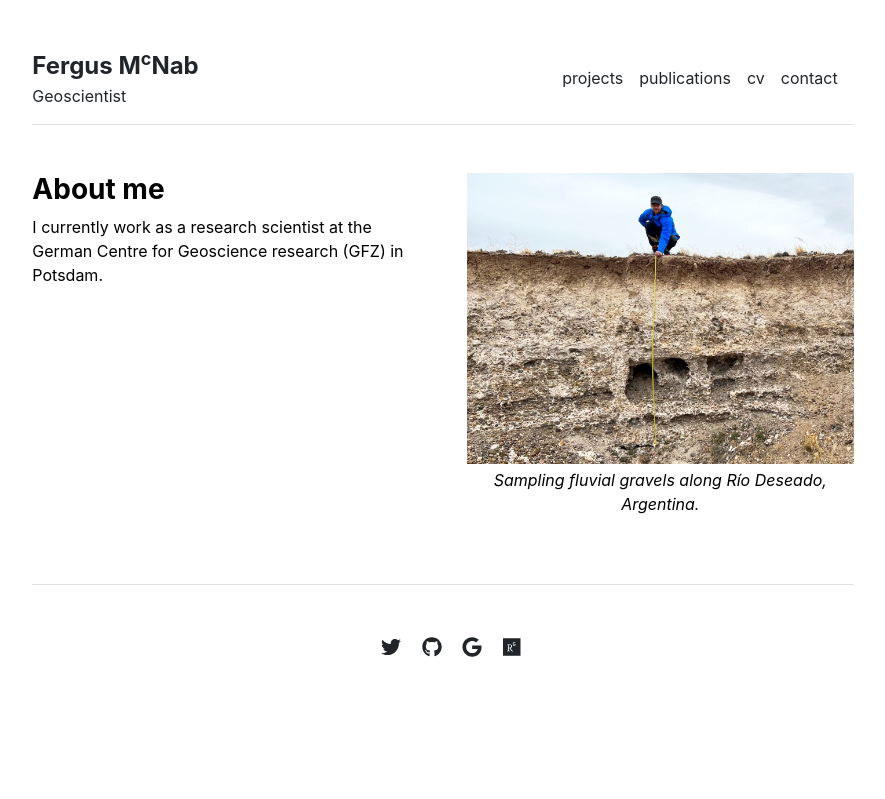
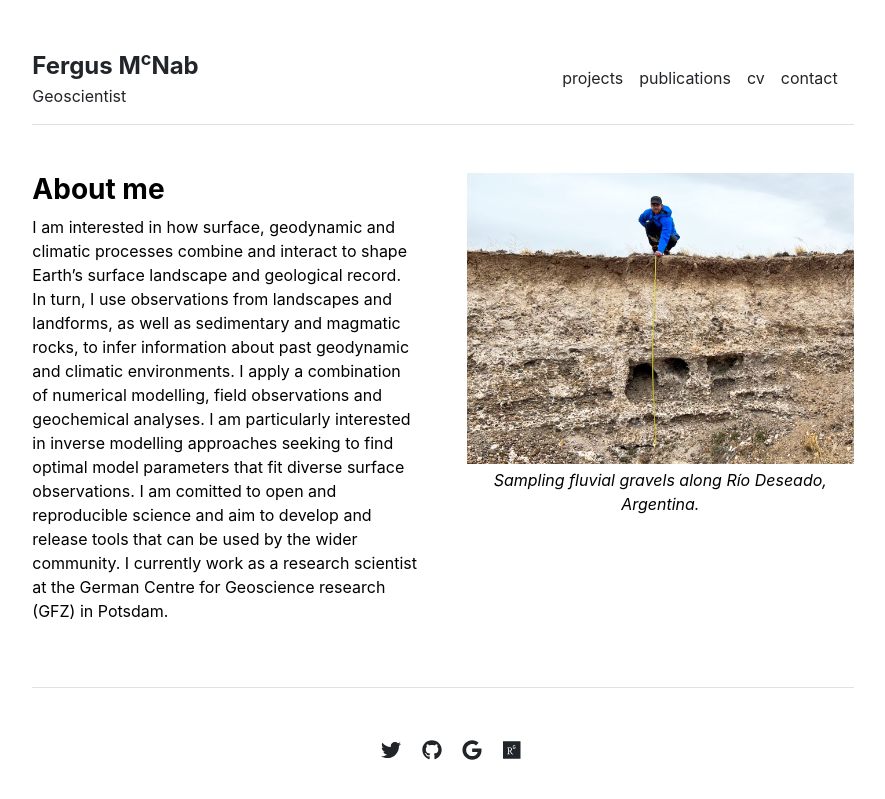
Before and after one commit to fmcnab/fmcnab.github.io, a Jekyll site: the page built from index.md, in a window 1280 px wide. Shown: the top 799 px of the page, without its empty margins (197-1082 px from the left). Built offline with Jekyll 4.4.1, drawn with Linux system fonts in a browser that asks for light colours.

Commit message:
Flesh out homepage.

```diff
--- a/index.md
+++ b/index.md
@@ -3,4 +3,4 @@ layout: home
 title: "Home"
 ---
 
-I currently work as a research scientist at the German Centre for Geoscience research (GFZ) in Potsdam.
+I am interested in how surface, geodynamic and climatic processes combine and interact to shape Earth's surface landscape and geological record. In turn, I use observations from landscapes and landforms, as well as sedimentary and magmatic rocks, to infer information about past geodynamic and climatic environments. I apply a combination of numerical modelling, field observations and geochemical analyses. I am particularly interested in inverse modelling approaches seeking to find optimal model parameters that fit diverse surface observations. I am comitted to open and reproducible science and aim to develop and release tools that can be used by the wider community. I currently work as a research scientist at the German Centre for Geoscience research (GFZ) in Potsdam.
```
